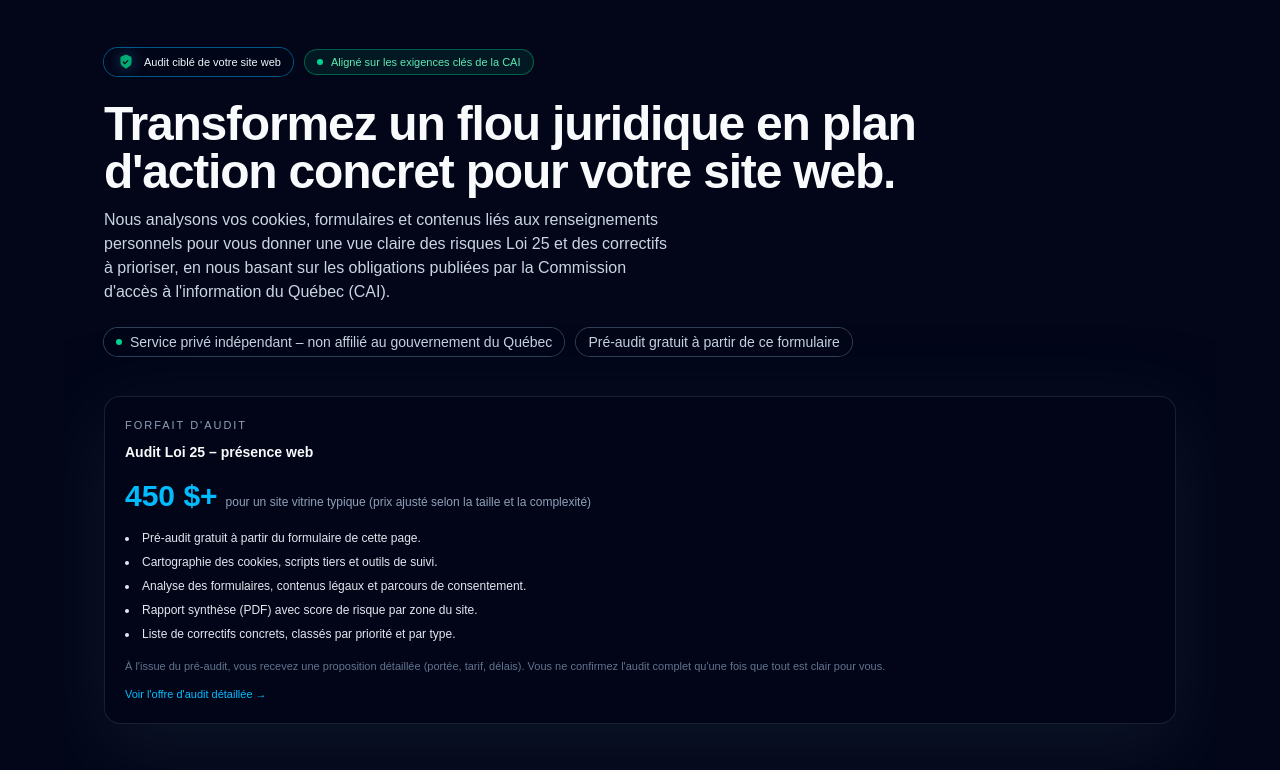
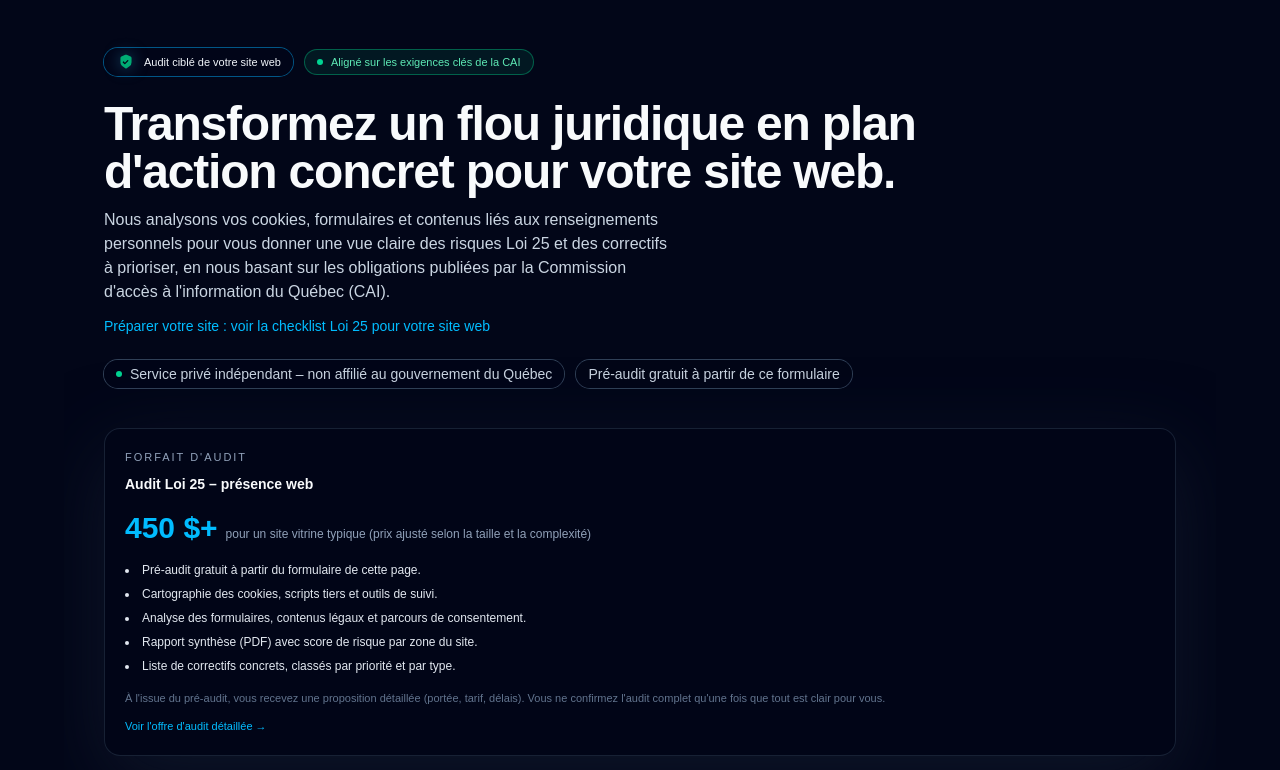
Before and after one commit to votreboosterdigital/auditloi25, a Next.js app: page / in a window 1280 px wide. Shown: the top 770 px of the page. Built offline with nearby package versions, Linux system fonts and the light colour scheme.

Commit message:
Add internal links to Loi 25 checklist page

```diff
--- a/app/page.tsx
+++ b/app/page.tsx
@@ -99,6 +99,15 @@ export default function HomePage() {
                 les obligations publiées par la Commission d&apos;accès à
                 l&apos;information du Québec (CAI).
               </p>
+              <p className="mt-2 text-xs text-sky-400 sm:text-sm">
+  <a
+    href="/ressources/checklist-loi-25-site-web"
+    className="hover:text-sky-300"
+  >
+    Préparer votre site&nbsp;: voir la checklist Loi 25 pour votre site web
+  </a>
+</p>
+
             </div>
 
             <div className="flex flex-wrap items-center gap-3 text-xs text-slate-300 sm:text-sm">
@@ -546,10 +555,16 @@ export default function HomePage() {
         <div className="h-px w-full bg-gradient-to-r from-transparent via-slate-700/70 to-transparent" />
 
         <footer className="mt-4 border-t border-slate-800/70 pt-4 text-xs text-slate-500">
-          <p>
-            © {new Date().getFullYear()} auditloi25.ca – Tous droits réservés.
-          </p>
-        </footer>
+  <p>© {new Date().getFullYear()} auditloi25.ca – Tous droits réservés.</p>
+  <p className="mt-2">
+    <a
+      href="/ressources/checklist-loi-25-site-web"
+      className="text-sky-400 hover:text-sky-300"
+    >
+      Voir la checklist Loi 25 pour votre site web
+    </a>
+  </p>
+</footer>
       </div>
     </main>
   );
```
